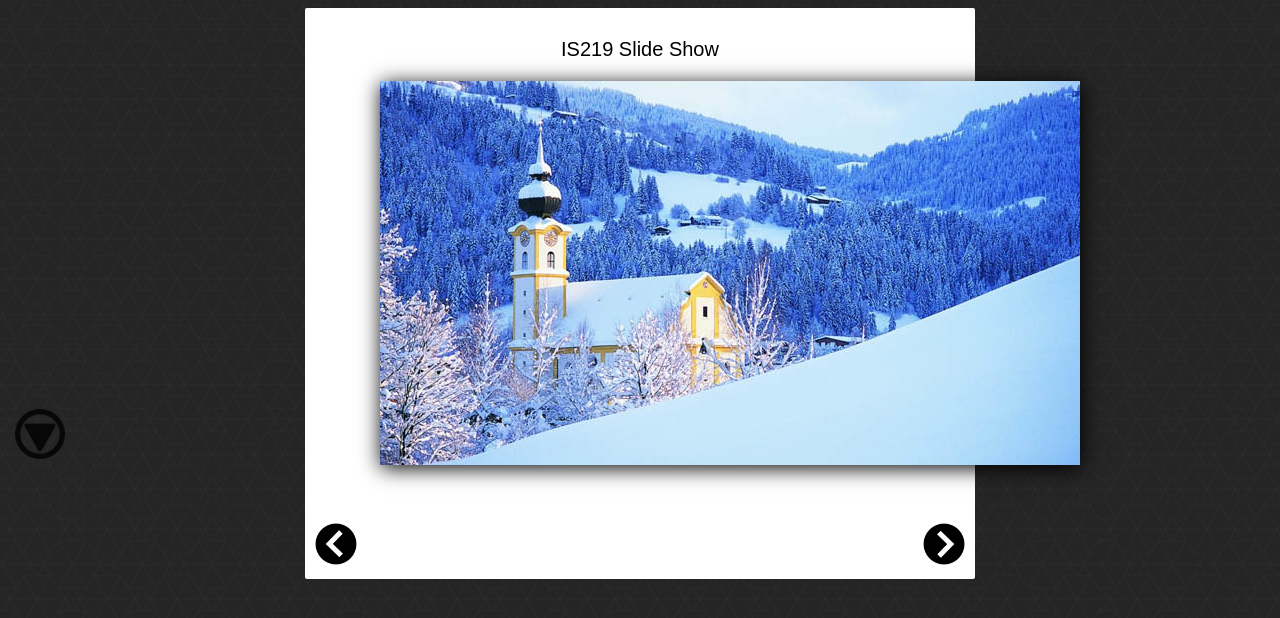
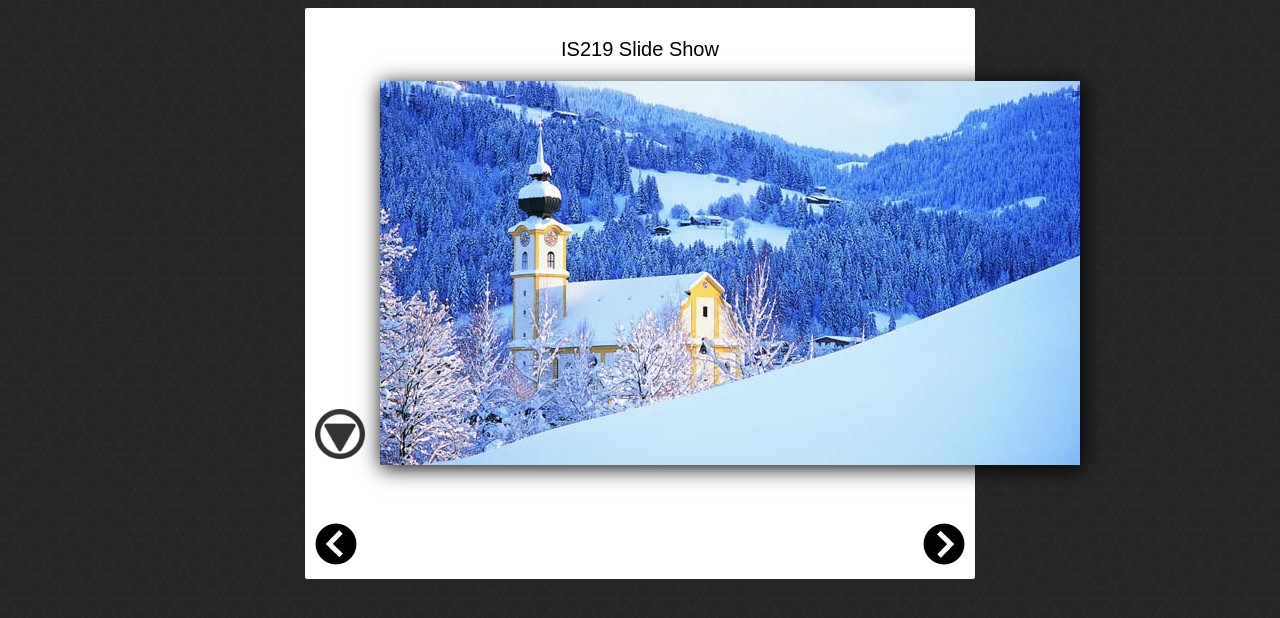
Before and after one commit to robslawinski/is219s17slawinski-project2, a PHP site: page /index.html in a window 1280 px wide. Shown: the top 618 px of the page. Run offline with PHP 8.4, Linux system fonts and the light colour scheme; grey boxes labelled with a size stand in for pictures from a placeholder-image service; some libraries are stand-ins or nearby versions.

Commit message:
CSS Hell

```diff
--- a/css/style.css
+++ b/css/style.css
@@ -30,8 +30,8 @@ body {
 	position: relative;
 	z-index: 3;
 	opacity: .8;
+	align: center;
 
-	right: 300px;
 	bottom: 60px;
 }
 
```
